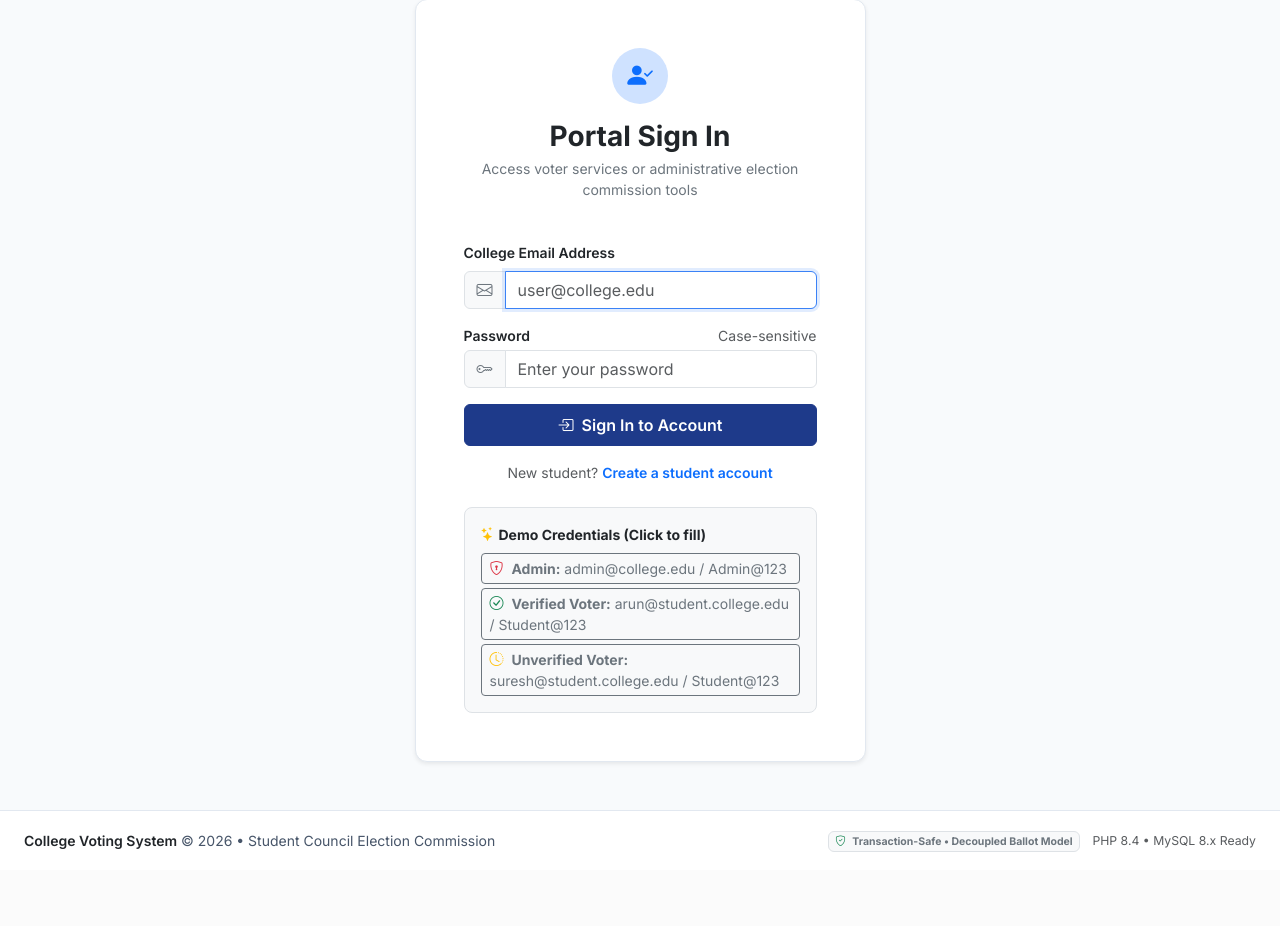
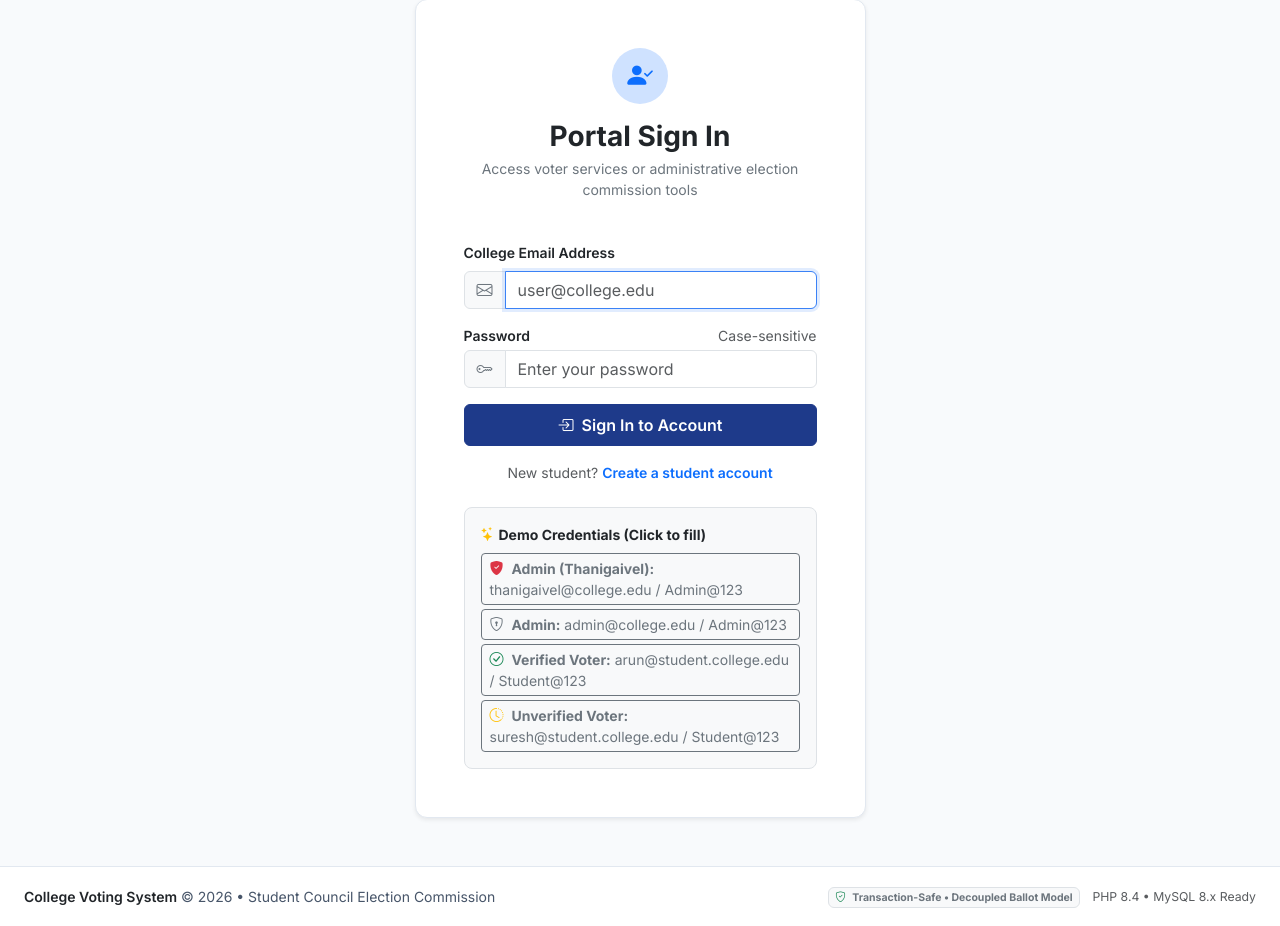
Before and after one commit to Thanigaivelk-official/College-Voting-System, a PHP site: page /college-voting-system/login.php in a window 1280 px wide. Shown: the part 105-1031 px from the top of the page. Before the commit the page ends 957 px from the top, so only its background shows below. Run offline with PHP 8.4, Linux system fonts and the light colour scheme.

Commit message:
feat: add Thanigaivel admin credentials and login quick-fill button

```diff
--- a/public/login.php
+++ b/public/login.php
@@ -110,8 +110,11 @@ require_once __DIR__ . '/../app/includes/header.php';
                         <i class="bi bi-stars text-warning"></i> Demo Credentials (Click to fill)
                     </div>
                     <div class="d-flex flex-column gap-1 small">
+                        <button type="button" class="btn btn-outline-secondary btn-sm text-start py-1 px-2 demo-btn" data-email="thanigaivel@college.edu" data-pass="Admin@123">
+                            <i class="bi bi-shield-fill-check text-danger me-1"></i> <strong>Admin (Thanigaivel):</strong> thanigaivel@college.edu / Admin@123
+                        </button>
                         <button type="button" class="btn btn-outline-secondary btn-sm text-start py-1 px-2 demo-btn" data-email="admin@college.edu" data-pass="Admin@123">
-                            <i class="bi bi-shield-lock text-danger me-1"></i> <strong>Admin:</strong> admin@college.edu / Admin@123
+                            <i class="bi bi-shield-lock text-secondary me-1"></i> <strong>Admin:</strong> admin@college.edu / Admin@123
                         </button>
                         <button type="button" class="btn btn-outline-secondary btn-sm text-start py-1 px-2 demo-btn" data-email="arun@student.college.edu" data-pass="Student@123">
                             <i class="bi bi-check-circle text-success me-1"></i> <strong>Verified Voter:</strong> arun@student.college.edu / Student@123
```
